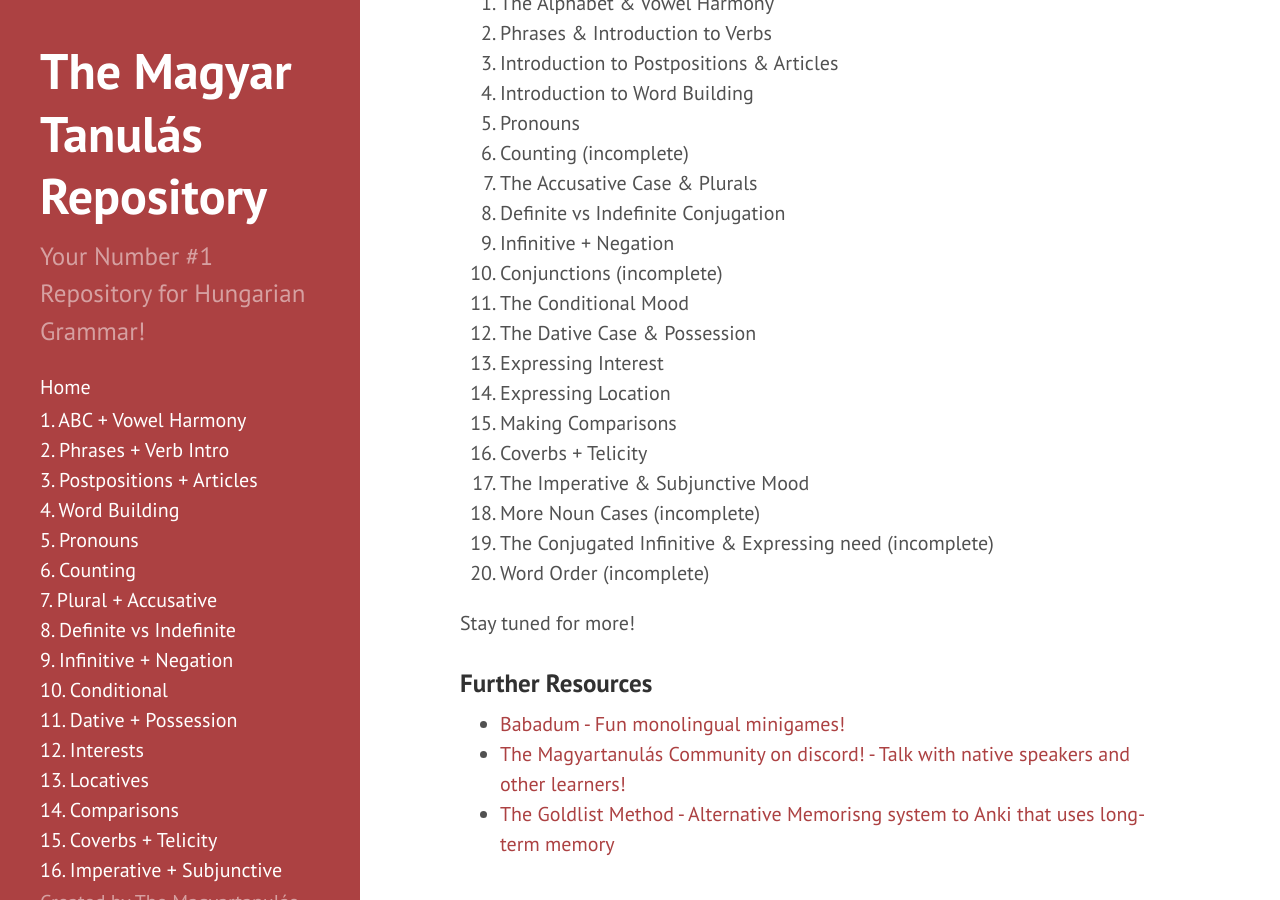
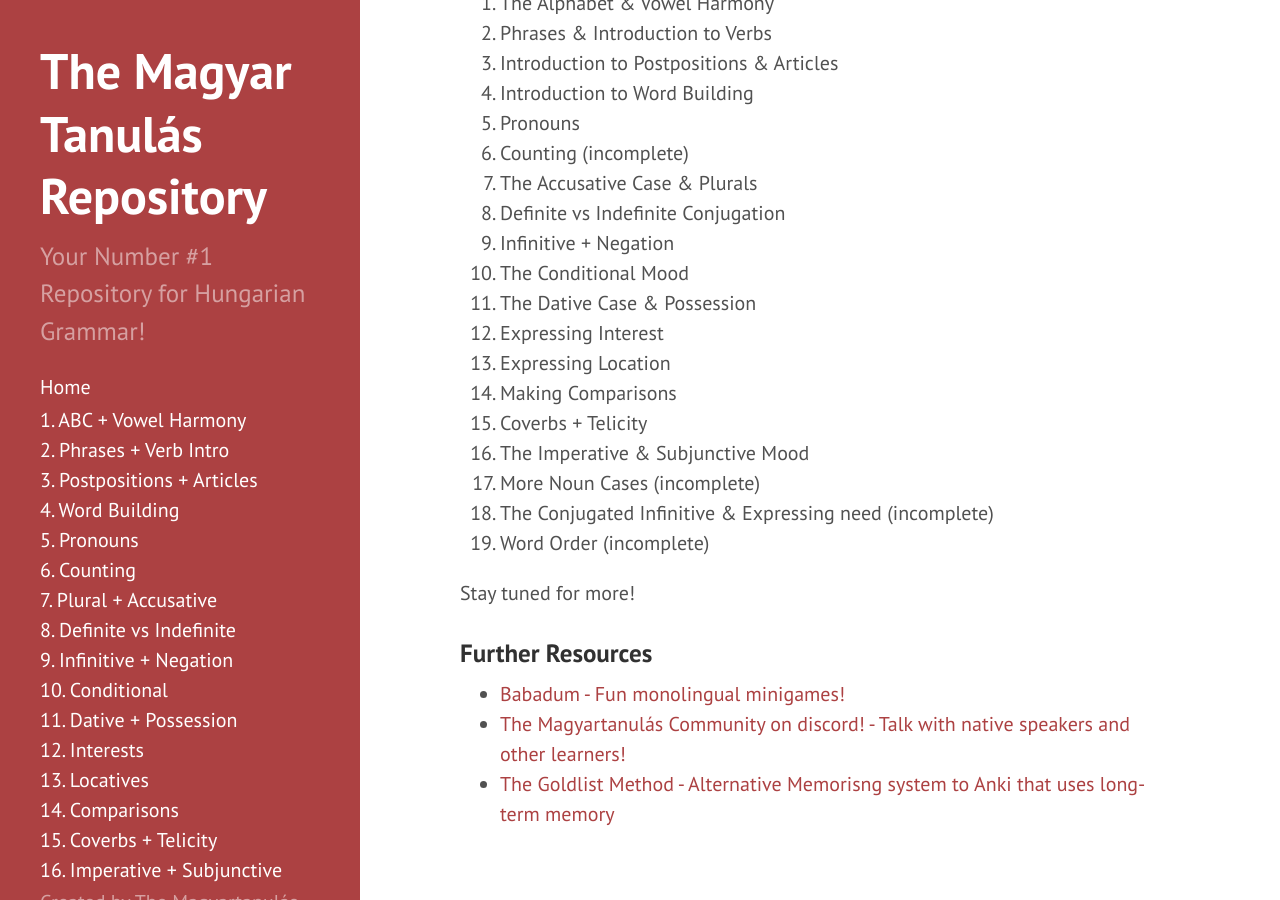
Before and after one commit to Magyartanulas/magyartanulas.github.io, a Jekyll site: the page built from _posts/2012-02-06-whats-jekyll.md, in a window 1280 px wide and 900 px high, scrolled down 890 px. Built offline with Jekyll 4.4.1, drawn with Linux system fonts in a browser that asks for light colours; Markdown is read by kramdown in place of the engine named in the settings.

Commit message:
Update 2012-02-06-whats-jekyll.md

```diff
--- a/_posts/2012-02-06-whats-jekyll.md
+++ b/_posts/2012-02-06-whats-jekyll.md
@@ -29,17 +29,16 @@ Starting from Section 2, there will be captioned images with no english translat
 7. The Accusative Case & Plurals
 8. Definite vs Indefinite Conjugation
 9. Infinitive + Negation
-10. Conjunctions (incomplete)
-11. The Conditional Mood
-12. The Dative Case & Possession
-13. Expressing Interest
-14. Expressing Location
-15. Making Comparisons
-16. Coverbs + Telicity
-17. The Imperative & Subjunctive Mood
-18. More Noun Cases (incomplete)
-19. The Conjugated Infinitive & Expressing need (incomplete)
-20. Word Order (incomplete)
+10. The Conditional Mood
+11. The Dative Case & Possession
+12. Expressing Interest
+13. Expressing Location
+14. Making Comparisons
+15. Coverbs + Telicity
+16. The Imperative & Subjunctive Mood
+17. More Noun Cases (incomplete)
+18. The Conjugated Infinitive & Expressing need (incomplete)
+19. Word Order (incomplete)
 
 Stay tuned for more!
 
```
